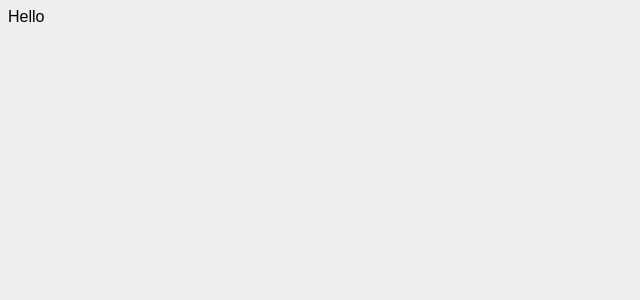
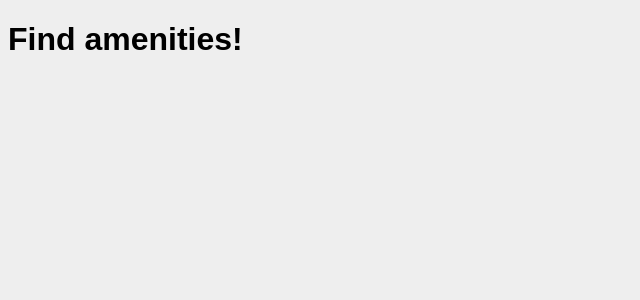
Before and after one commit to vygandas/helsinki-transit-route-amenities-react-typescript-graphql, a React app: page / in a window 1280 px wide. Shown: the top 300 px of the page, without its empty margins (0-640 px from the left). Built offline with nearby package versions, Linux system fonts and the light colour scheme; the HTML template or start-up script is replaced by a standard one.

Commit message:
Router added; front-door and results pages added;

```diff
--- a/src/App.tsx
+++ b/src/App.tsx
@@ -1,5 +1,9 @@
 import * as React from "react";
 import "assets/scss/App.scss";
+
+import { HashRouter, Switch, Route, IndexRoute } from 'react-router-dom';
+import FrontDoorPage from "./views/FrontDoor/index";
+import AmenitiesPage from "./views/Amenities/index";
 
 export interface AppProps {
 }
@@ -10,7 +14,12 @@ export default class App extends React.Component<AppProps, undefined> {
             <div className="row">
                 <div className="col-12">
                     <div className="app-component">
-                        Hello
+                        <HashRouter>
+                            <Switch>
+                                <Route exact path="/" component={FrontDoorPage}/>
+                                <Route path="/:location" component={AmenitiesPage}/>
+                            </Switch>
+                        </HashRouter>
                     </div>
                 </div>
             </div>
--- /dev/null
+++ b/src/views/Amenities/Amenities.scss
@@ -0,0 +1 @@
+//
--- /dev/null
+++ b/src/views/Amenities/index.tsx
@@ -0,0 +1,26 @@
+import * as React from "react";
+import "./Amenities.scss";
+
+export interface AmenitiesPageProps {
+    match: { params?: { location?: string } };
+}
+
+interface AmenitiesPageState {
+}
+
+class AmenitiesPage extends React.Component<AmenitiesPageProps, AmenitiesPageState> {
+    constructor(props: AmenitiesPageProps) {
+        super(props);
+    }
+    render(): JSX.Element {
+        return (
+            <div className="amenities-page text-center p-5">
+                <h1 className="display-1">
+                    Amenities at {this.props.match.params.location}
+                </h1>
+            </div>
+        );
+    }
+}
+
+export default AmenitiesPage;
--- /dev/null
+++ b/src/views/FrontDoor/FrontDoor.scss
@@ -0,0 +1 @@
+//
--- /dev/null
+++ b/src/views/FrontDoor/index.tsx
@@ -0,0 +1,25 @@
+import * as React from "react";
+import "./FrontDoor.scss";
+
+export interface FrontDoorPageProps {
+}
+
+interface FrontDoorPageState {
+}
+
+class FrontDoorPage extends React.Component<FrontDoorPageProps, FrontDoorPageState> {
+    constructor(props: FrontDoorPageProps) {
+        super(props);
+    }
+    render(): JSX.Element {
+        return (
+            <div className="fd-page text-center p-5">
+                <h1 className="display-1">
+                    Find amenities!
+                </h1>
+            </div>
+        );
+    }
+}
+
+export default FrontDoorPage;
```
